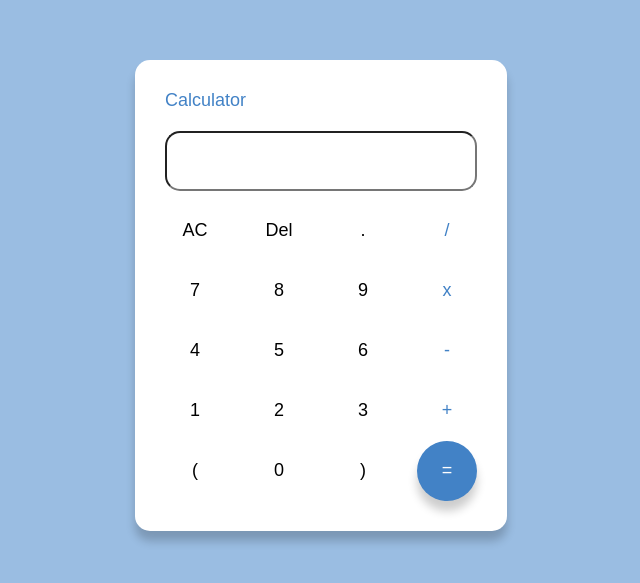
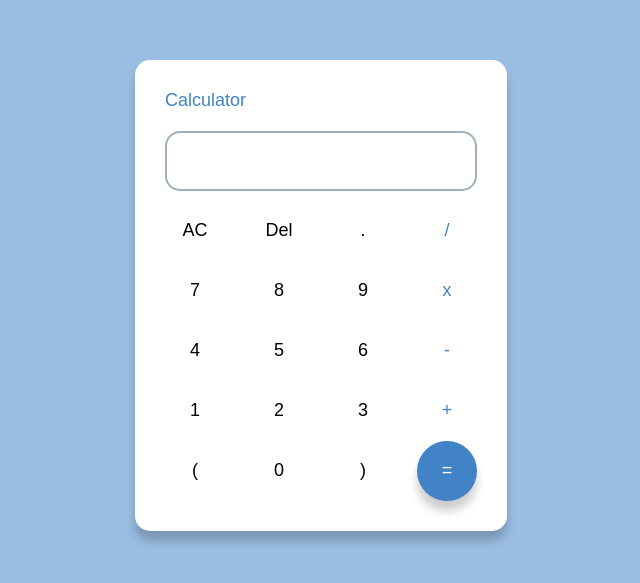
Before and after one commit to sebastian-raju/Calculator, a plain HTML site: page index.html in a window 1280 px wide. Shown: the part 105-688 px from the top of the page, without its empty margins (319-959 px from the left). Drawn offline with Linux system fonts and the light colour scheme.

Commit message:
change to input element

```diff
--- a/calculator.css
+++ b/calculator.css
@@ -38,6 +38,7 @@
     padding-left: 20px;
     margin-bottom: 10px;
     letter-spacing: 1.2px;
+    border: solid 2px rgb(158, 175, 189);
   }
 
   .input-container:focus{
```
